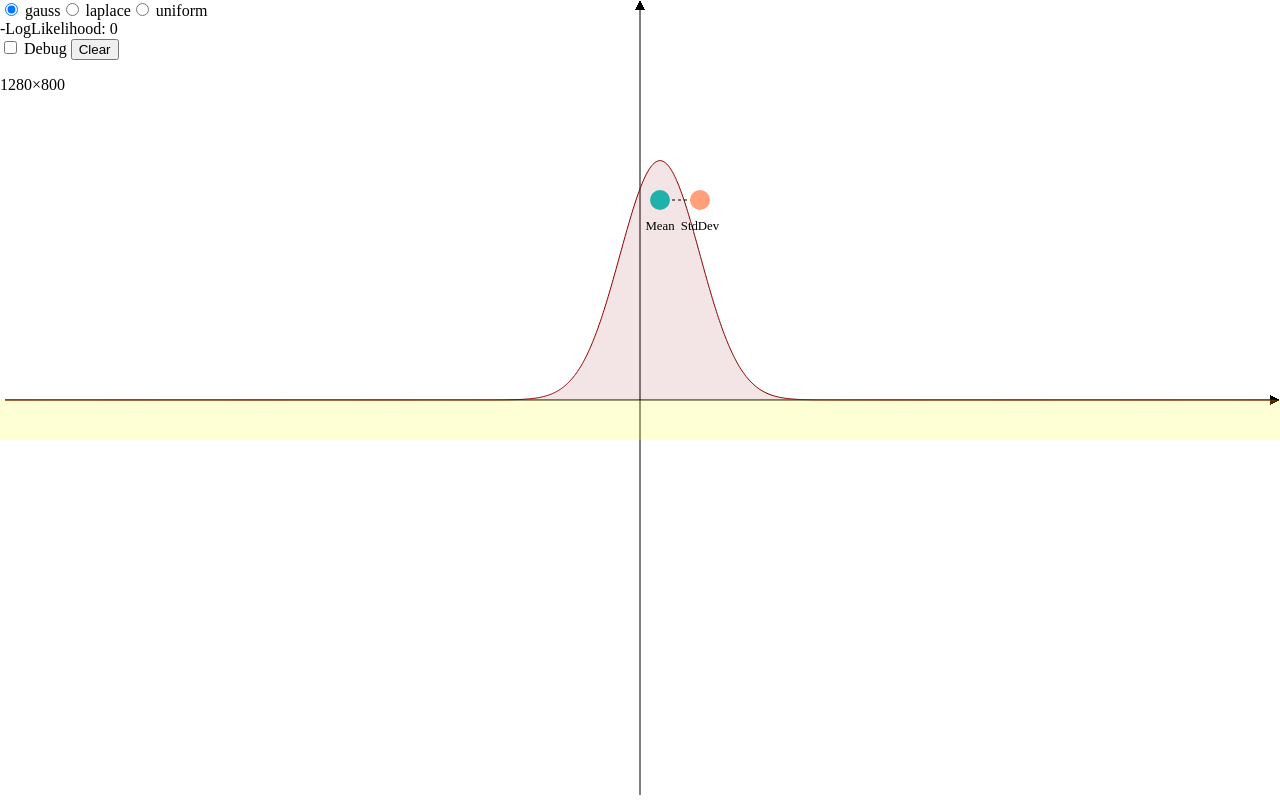
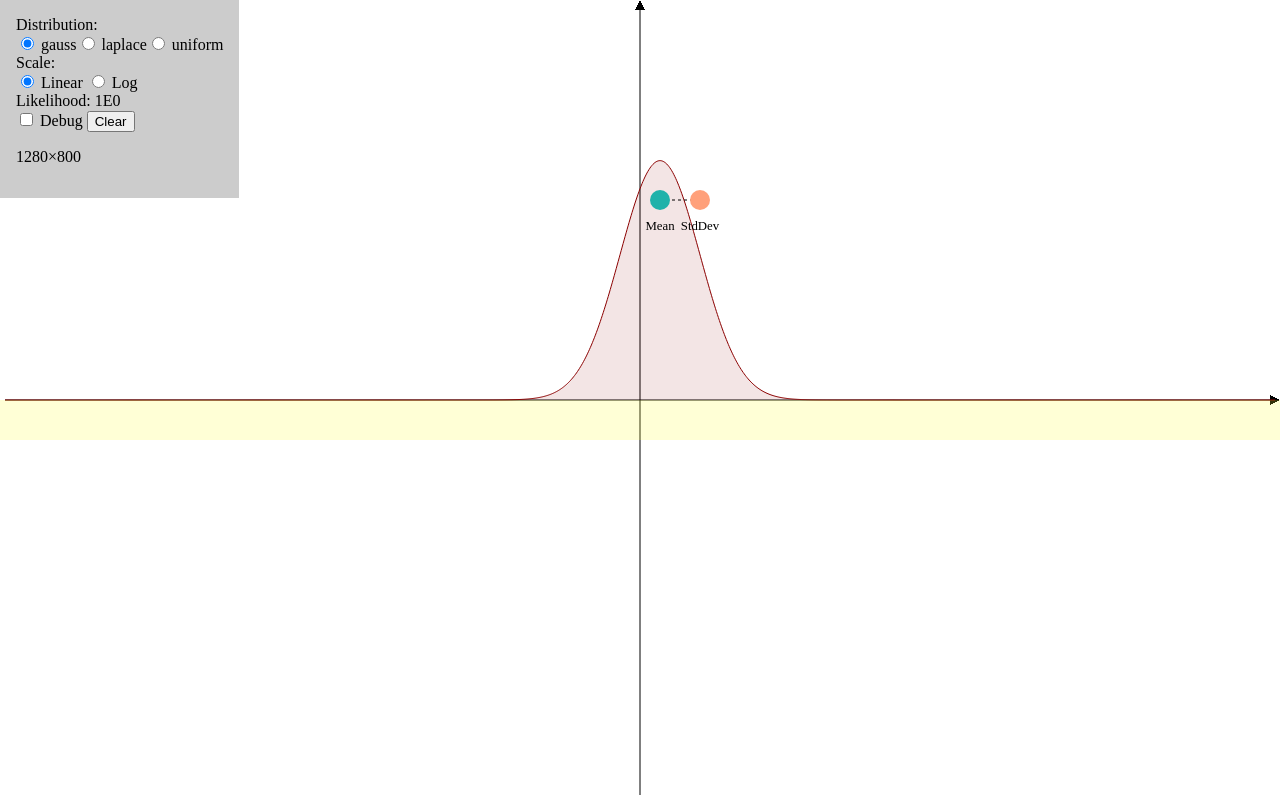
Before and after one commit to laszlokorte/posterior, a SvelteKit app: page / in a window 1280 px wide. Shown: the top 800 px of the page. Built offline with nearby package versions, Linux system fonts and the light colour scheme.

Commit message:
add number format

```diff
--- a/src/routes/+page.svelte
+++ b/src/routes/+page.svelte
@@ -5,6 +5,8 @@
   import Canvas from '../lib/Canvas.svelte'
   import {Viewport, ReactiveViewport} from '../lib/viewport.js'
   import {join, map} from '../lib/utils.js'
+
+    const decimalFormat = new Intl.NumberFormat("en-US", {notation: "scientific",});
 
     let reactiveVP = new ReactiveViewport()
 
@@ -15,15 +17,16 @@
     let mean = $state(20)
     let stdDev = $state(40)
     let pressOffset = $state(0)
+    let logScale = $state(false)
 
     let samples = $state([])
     let sampleColors = $state([
         '#2f4f4f','#006400','#b8860b','#4b0082',
         '#ff0000','#c71585','#7fff00','#00fa9a',
         '#00ffff','#0000ff','#ff00ff','#1e90ff',
-        '#fa8072'])
+        '#fa8071'])
 
-    let likelihood = $derived(samples.reduce((acc, {x}) => acc*pdfs[distType](x, mean, stdDev), 1))
+    let likelihood = $derived(samples.reduce((acc, {x}) => acc*currentPdf(x, mean, stdDev), 1))
     let logLikelihood = $derived(Math.log(likelihood))
 
     function addSample({x}) {
@@ -33,7 +36,7 @@
     }
 
     function clearSamples() {
-        sampleColors = samples.map(({color}) => color)
+        sampleColors.push(...samples.map(({color}) => color))
         samples.length = 0
     }
 
@@ -81,6 +84,20 @@
             return Math.abs(x-m) < std ? 0.5/std : 0
         }
     }
+
+    const logPdfs = {
+        gauss(x, m, std) {
+            return -0.5*Math.pow((x-m)/std,2)/8000 - Math.log(std*Math.sqrt(2*Math.PI))/8000
+        },
+        laplace(x, m, std) {
+            return -Math.abs((x-m)/std)/8000 - Math.log(std*2)/8000
+        },
+        uniform(x, m, std) {
+            return Math.abs(x-m) < std ? Math.log(0.5/std)/8000 : -10000
+        }
+    }
+
+    let currentPdf = $derived(logScale ? logPdfs[distType] : pdfs[distType])
 </script>
 
 <style>
@@ -151,19 +168,32 @@
         stroke: #4a89bc;
         stroke-width: 2px;
     }
+
+    .controls {
+        background-color: #0003;
+        padding: 1em;
+        width: max-content;
+    }
 </style>
 
 <div class="grid">
     <div class="hud">
         <div class="ontop">
+            <div class="controls">
                 <div>
+                    Distribution:<br>
                     {#each Object.keys(colors) as c}
                         <label><input type="radio" value={c} bind:group={distType} /> {c}</label>
                     {/each}
                 </div>
+                <div>
+                    Scale:<br>
+                    <label><input type="radio" value={false} bind:group={logScale} /> Linear</label>
+                    <label><input type="radio" value={true} bind:group={logScale} /> Log</label>
+                </div>
 
                 <div>
-                -LogLikelihood: {-logLikelihood}
+                    Likelihood: {logScale ? decimalFormat.format(logLikelihood) : decimalFormat.format(likelihood)}
                 </div>
 
                 <div>
@@ -173,6 +203,7 @@
                     <p>
                         {$reactiveVP.screen.size.x}&times;{$reactiveVP.screen.size.y}
                     </p>
+                </div>
             </div>
         </div>
         <Canvas viewBox="-400 -400 800 800" preserveAspectRatio="xMidYMid meet" viewport={reactiveVP}>
@@ -213,15 +244,15 @@
                         <path class="axis-arrowhead" d="M0,{adapter.visibleMin.y}l-5,10h10z" fill="black" />
                     </g>
                     <g>
-                        <polyline class="plot-area" fill-opacity="0.1" fill={colors[distType]} stroke="none" stroke-width="2" points={`${adapter.visibleMin.x+axisPadding},0,`+join(",", map(adapter.linspaceX(axisPadding), x => `${x},${yScale*pdfs[distType](x,mean,std)}`))+`,${adapter.visibleMax.x-axisPadding},0`} />
-                        <polyline class="plot-line" fill="none" stroke={colors[distType]} stroke-width="2" points={join(",", map(adapter.linspaceX(axisPadding), x => `${x},${yScale*pdfs[distType](x,mean,std)}`))} />
+                        <polyline class="plot-area" fill-opacity="0.1" fill={colors[distType]} stroke="none" stroke-width="2" points={`${adapter.visibleMin.x+axisPadding},0,`+join(",", map(adapter.linspaceX(axisPadding), x => `${x},${yScale*currentPdf(x,mean,std)}`))+`,${adapter.visibleMax.x-axisPadding},0`} />
+                        <polyline class="plot-line" fill="none" stroke={colors[distType]} stroke-width="2" points={join(",", map(adapter.linspaceX(axisPadding), x => `${x},${yScale*currentPdf(x,mean,std)}`))} />
                     </g>
-                    <rect fill-opacity="0.2" fill="#ffff33" x={adapter.visibleMin.x} y={0}  width={adapter.visibleWidth} height={40} onpointerdown={adapter.delegate(addSample)} />
+                    <rect cursor="copy" fill-opacity="0.2" fill="#ffff33" x={adapter.visibleMin.x} y={0}  width={adapter.visibleWidth} height={40} onpointerdown={adapter.delegate(addSample)} />
                     <g pointer-events="none">
                         {#each samples as {x,color}}
-                        <circle cx={x} cy={5} r="5" fill={color}></circle>
-                        <circle cx={x} cy={yScale*pdfs[distType](x, mean, std)} r="2" fill={color}></circle>
-                        <line x1={x} y1={0} x2={x} y2={yScale*pdfs[distType](x, mean, std)} stroke={color}></line>
+                        <circle cx={x} cy={0} r="5" fill={color}></circle>
+                        <circle cx={x} cy={yScale*currentPdf(x, mean, std)} r="2" fill={color}></circle>
+                        <line x1={x} y1={0} x2={x} y2={yScale*currentPdf(x, mean, std)} stroke={color}></line>
                         {/each}
                     </g>
                     <line stroke-dasharray="3 3" stroke="black" x1={mean} x2={mean+stdDev} y1={adapter.visibleMin.y/2} y2={adapter.visibleMin.y/2} />
```
Lines whose indentation alone changed are shown as unchanged.
